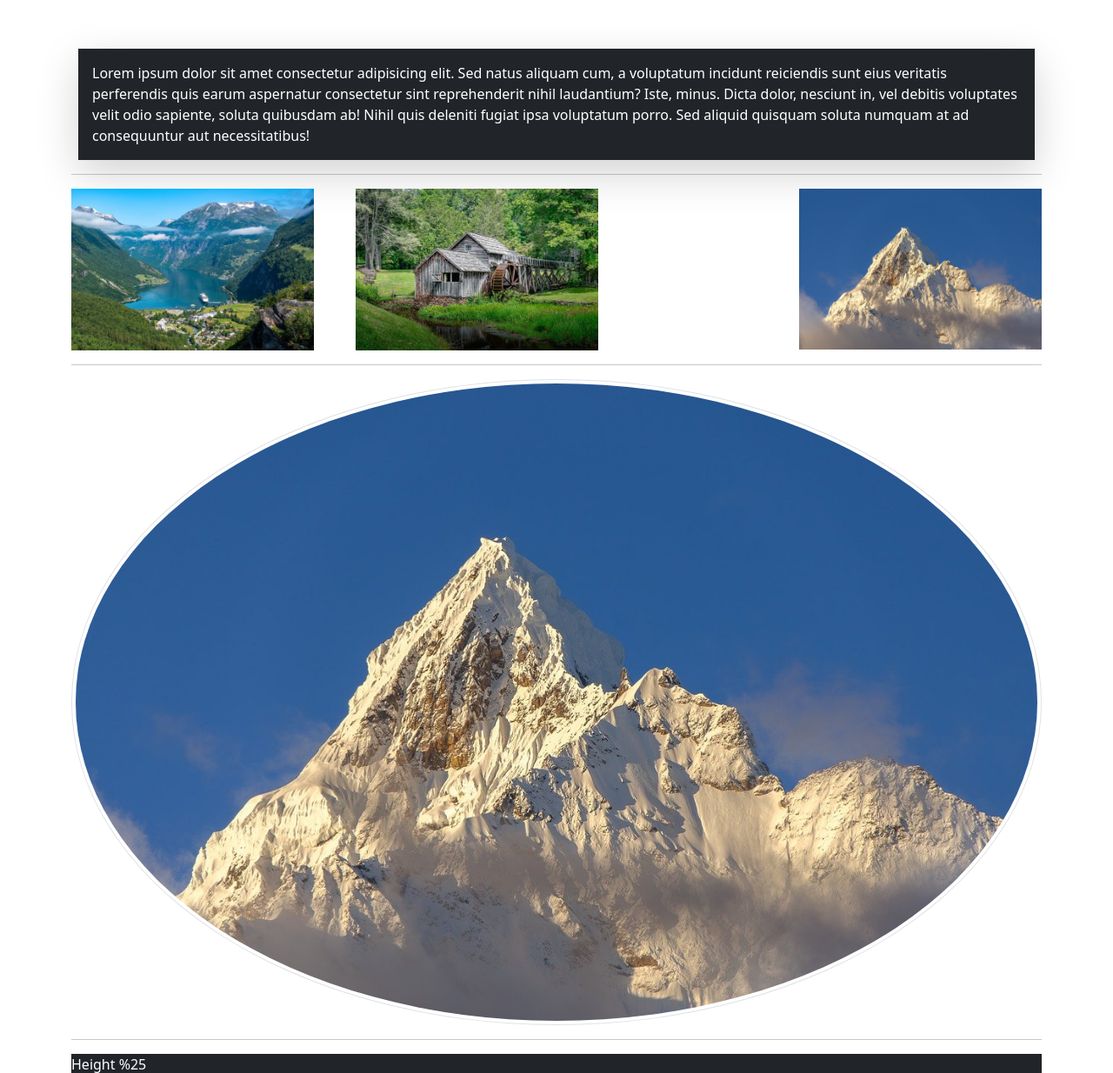
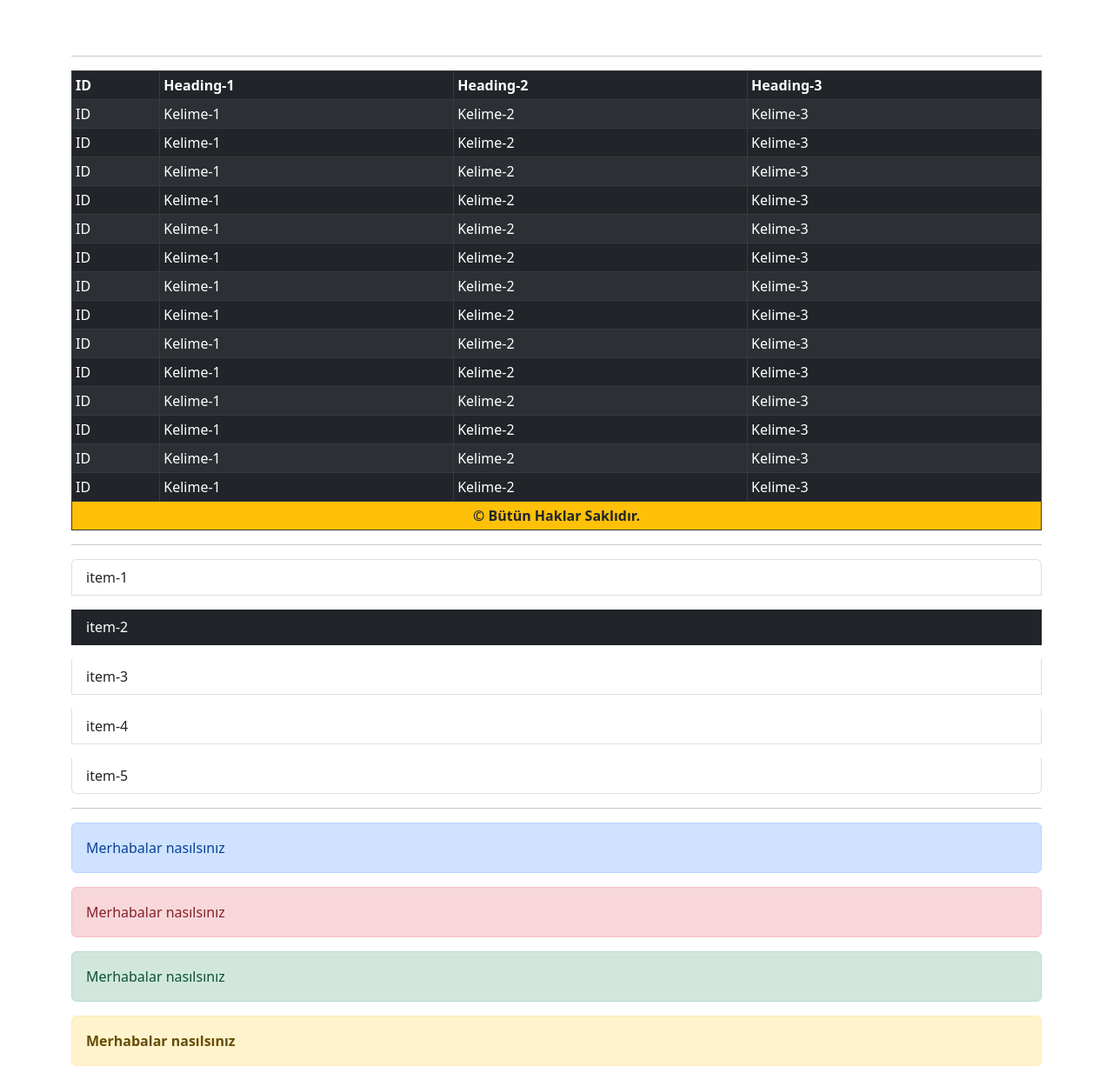
Before and after one commit to hamitmizrak/ecodation_fullstack11_frontent, a plain HTML site: page assists/bootstrap_tutorials.html in a window 1280 px wide. Shown: the top 1234 px of the page at 87% size. Drawn offline with nearby package versions, Linux system fonts and the light colour scheme.

Commit message:
table, alert,div

```diff
--- a/assists/bootstrap_tutorials.html
+++ b/assists/bootstrap_tutorials.html
@@ -15,6 +15,140 @@
 <body class="container">
 
 <br><br>
+<hr>
+<table class="table table-hover table-striped table-dark table-sm table-bordered">
+    <thead>
+        <tr>
+            <th>ID</th>
+            <th>Heading-1</th>
+            <th>Heading-2</th>
+            <th>Heading-3</th>
+        </tr>
+    </thead>
+    <tbody>
+        <tr>
+            <td>ID</td>
+            <td>Kelime-1</td>
+            <td>Kelime-2</td>
+            <td>Kelime-3</td>
+        </tr>
+        <tr>
+            <td>ID</td>
+            <td>Kelime-1</td>
+            <td>Kelime-2</td>
+            <td>Kelime-3</td>
+        </tr>
+        <tr>
+            <td>ID</td>
+            <td>Kelime-1</td>
+            <td>Kelime-2</td>
+            <td>Kelime-3</td>
+        </tr>
+        <tr>
+            <td>ID</td>
+            <td>Kelime-1</td>
+            <td>Kelime-2</td>
+            <td>Kelime-3</td>
+        </tr>
+        <tr>
+            <td>ID</td>
+            <td>Kelime-1</td>
+            <td>Kelime-2</td>
+            <td>Kelime-3</td>
+        </tr>
+        <tr>
+            <td>ID</td>
+            <td>Kelime-1</td>
+            <td>Kelime-2</td>
+            <td>Kelime-3</td>
+        </tr>
+        <tr>
+            <td>ID</td>
+            <td>Kelime-1</td>
+            <td>Kelime-2</td>
+            <td>Kelime-3</td>
+        </tr>
+        <tr>
+            <td>ID</td>
+            <td>Kelime-1</td>
+            <td>Kelime-2</td>
+            <td>Kelime-3</td>
+        </tr>
+        <tr>
+            <td>ID</td>
+            <td>Kelime-1</td>
+            <td>Kelime-2</td>
+            <td>Kelime-3</td>
+        </tr>
+        <tr>
+            <td>ID</td>
+            <td>Kelime-1</td>
+            <td>Kelime-2</td>
+            <td>Kelime-3</td>
+        </tr>
+        <tr>
+            <td>ID</td>
+            <td>Kelime-1</td>
+            <td>Kelime-2</td>
+            <td>Kelime-3</td>
+        </tr>
+        <tr>
+            <td>ID</td>
+            <td>Kelime-1</td>
+            <td>Kelime-2</td>
+            <td>Kelime-3</td>
+        </tr>
+        <tr>
+            <td>ID</td>
+            <td>Kelime-1</td>
+            <td>Kelime-2</td>
+            <td>Kelime-3</td>
+        </tr>
+        <tr>
+            <td>ID</td>
+            <td>Kelime-1</td>
+            <td>Kelime-2</td>
+            <td>Kelime-3</td>
+        </tr>
+    </tbody>
+    <tfoot>
+        <tr>
+            <th class="text-center bg-warning text-dark" colspan="4">&copy; Bütün Haklar Saklıdır.</th>
+        </tr>
+    </tfoot>
+</table>
+<hr>
+<ul class="list-group d-grid gap-3">
+    <li class="list-group-item">item-1</li>
+    <li class="list-group-item bg-dark text-white">item-2</li>
+    <li class="list-group-item">item-3</li>
+    <li class="list-group-item">item-4</li>
+    <li class="list-group-item">item-5</li>
+</ul>
+<hr>
+<div class="alert alert-primary">
+    <span>Merhabalar nasılsınız</span>
+</div>
+
+<div class="alert alert-danger">
+    <span>Merhabalar nasılsınız</span>
+</div>
+
+
+<div class="alert alert-success">
+    <span>Merhabalar nasılsınız</span>
+</div>
+
+<div class="alert alert-warning">
+    <strong>Merhabalar nasılsınız</strong>
+</div>
+
+<div class="alert alert-info alert-dismissible fade show" role="alert">
+    <button type="button" class="btn-close" data-bs-dismiss="alert" aria-label="Close"></button>
+    <strong>Holy guacamole!</strong> You should check in on some of those fields below.
+</div>
+
+<hr>
 <div class="bg-dark text-white p-3 m-2 border-3 shadow-lg">Lorem ipsum dolor sit amet consectetur adipisicing elit. Sed natus aliquam cum, a voluptatum incidunt reiciendis sunt eius veritatis perferendis quis earum aspernatur consectetur sint reprehenderit nihil laudantium? Iste, minus.
 Dicta dolor, nesciunt in, vel debitis voluptates velit odio sapiente, soluta quibusdam ab! Nihil quis deleniti fugiat ipsa voluptatum porro. Sed aliquid quisquam soluta numquam at ad consequuntur aut necessitatibus!</div>
 <hr>
```
